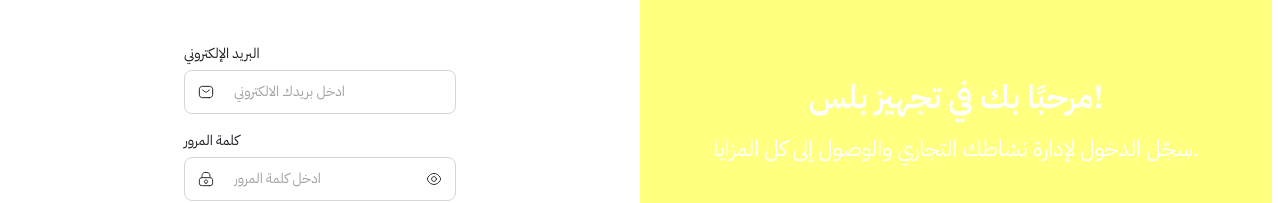
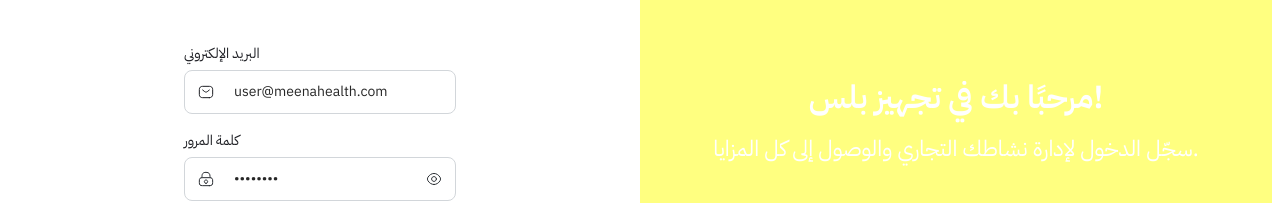
Before and after one commit to Abdulwahabb99/meena-health, a React (Create React App) app: page /sign-in in a window 1280 px wide. Shown: the part 279-482 px from the top of the page. Built offline with nearby package versions, Linux system fonts and the light colour scheme; no server answers.

Commit message:
Update DashboardNavbar to change logout title from Arabic to English and modify SignIn component to use default email and password values for testing purposes.

```diff
--- a/src/examples/Navbars/DashboardNavbar/index.js
+++ b/src/examples/Navbars/DashboardNavbar/index.js
@@ -117,7 +117,7 @@
       <NotificationItem
         onClick={() => logout()}
         icon={<Icon>logout</Icon>}
-        title="نسجيل خروج"
+        title="Sign out"
       />
     </Menu>
   );
--- a/src/layouts/authentication/sign-in/SignIn/SignIn.jsx
+++ b/src/layouts/authentication/sign-in/SignIn/SignIn.jsx
@@ -36,8 +36,8 @@
 
   const formik = useFormik({
     initialValues: {
-      email: "",
-      password: "",
+      email: "user@meenahealth.com",
+      password: "password",
     },
     validationSchema: signInValidationSchema,
     onSubmit: async (values, { setSubmitting }) => {
```
